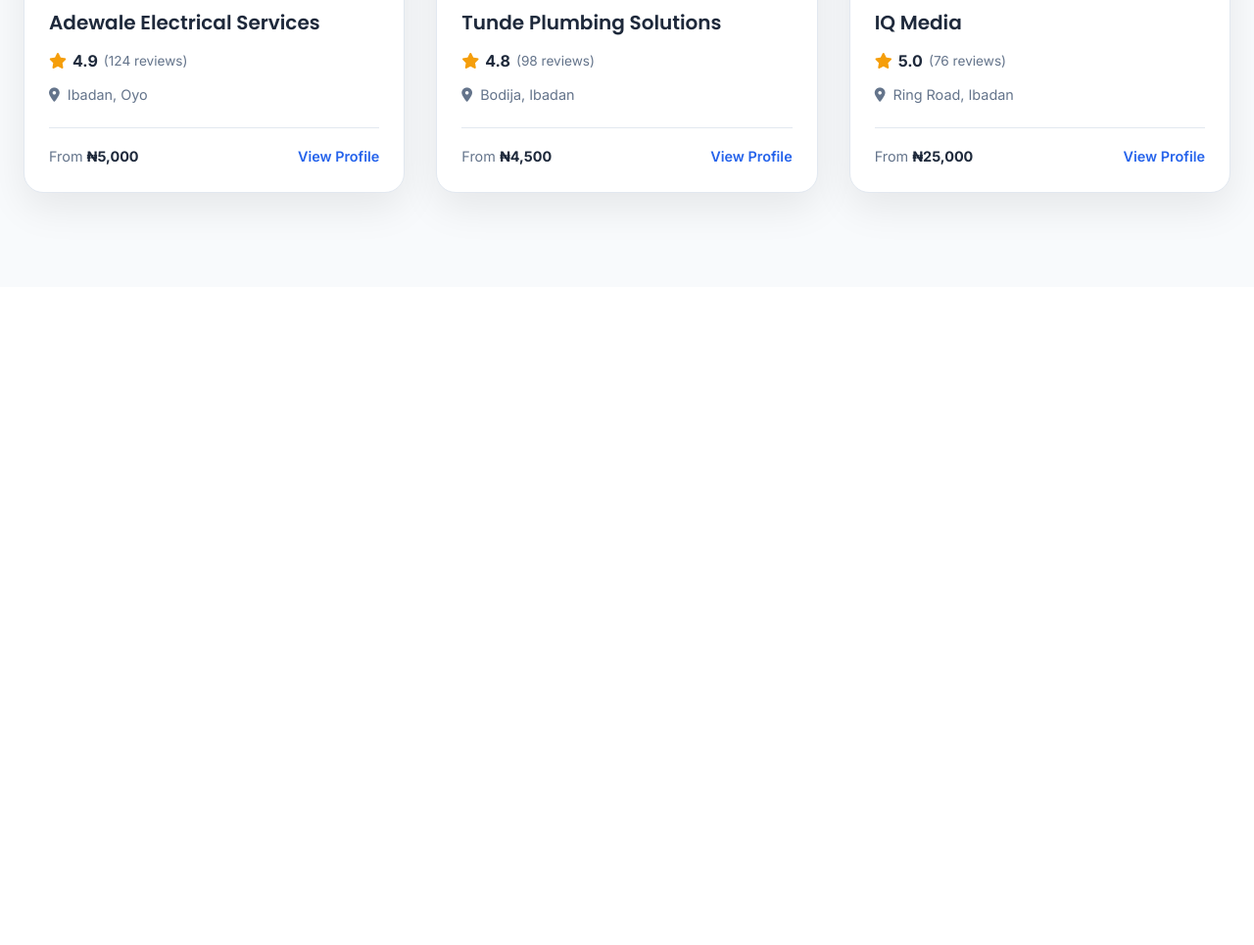
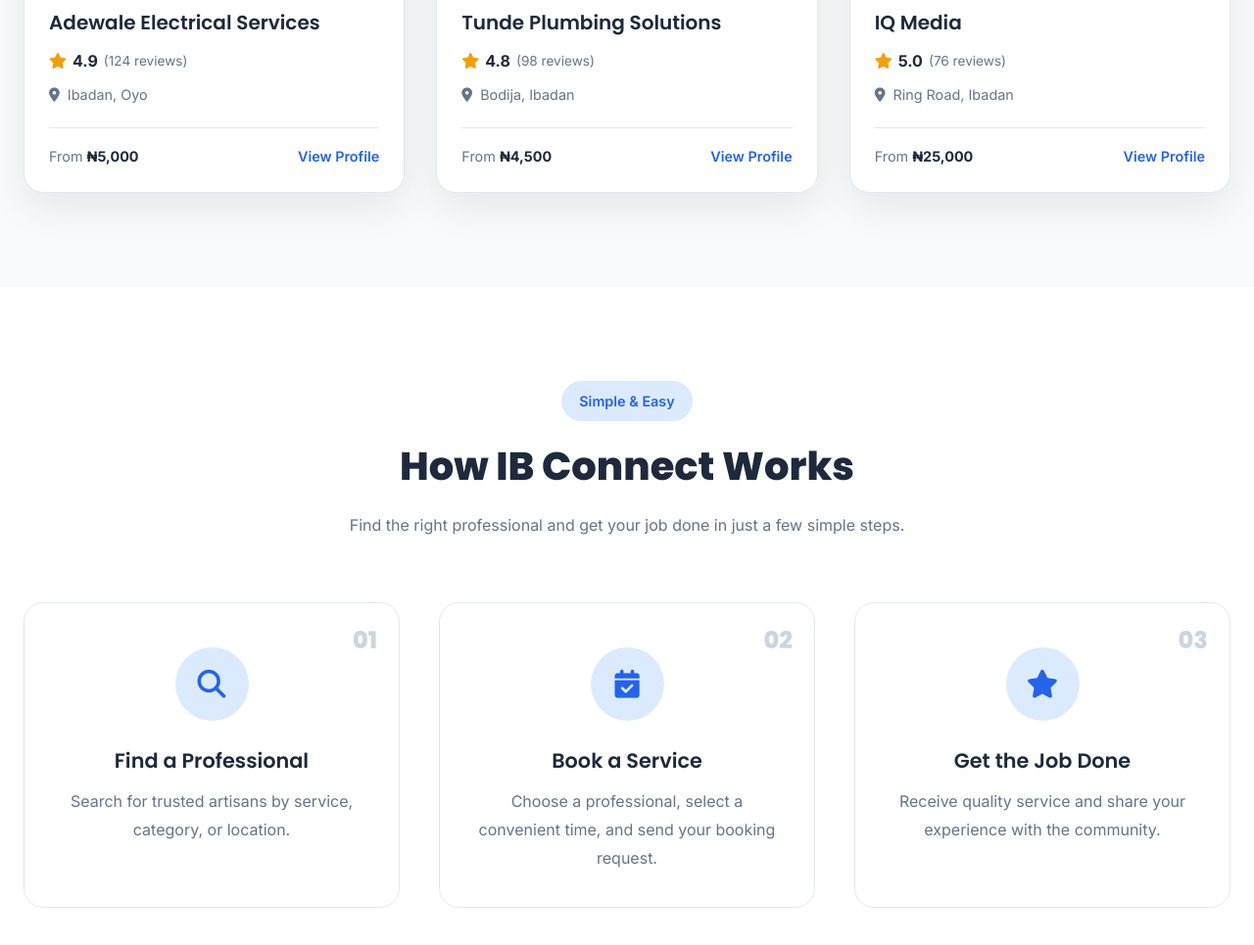
Before and after one commit to PopoolaHakeem/ib-connect, a plain HTML site: page index.html in a window 1280 px wide. Shown: the part 2422-3387 px from the top of the page at 98% size. Before the commit the page ends 2715 px from the top, so only its background shows below. Drawn offline with nearby package versions, Linux system fonts and the light colour scheme.

Commit message:
How it works

```diff
--- a/assets/css/style.css
+++ b/assets/css/style.css
@@ -355,8 +355,6 @@ button{
 }
 
 .hero-small-card{
-
-    display: ;
 
     top:40px;
 
@@ -883,3 +881,102 @@ button{
     color:#1D4ED8;
 
 }
+
+
+/* ===================================================
+   HOW IT WORKS
+=================================================== */
+
+.process-card{
+
+    position:relative;
+
+    padding:35px 30px;
+
+    text-align:center;
+
+    border:1px solid var(--border);
+
+    border-radius:20px;
+
+    background:#fff;
+
+    transition:var(--transition);
+
+}
+
+.process-card:hover{
+
+    transform:translateY(-8px);
+
+    box-shadow: 0 25px 50px rgba(37,99,235,.12);
+
+}
+
+.process-number{
+
+    position:absolute;
+
+    top:20px;
+
+    right:22px;
+
+    color:#CBD5E1;
+
+    font-family:'Poppins',sans-serif;
+
+    font-size:1.5rem;
+
+    font-weight:800;
+
+}
+
+.process-icon{
+
+    width:75px;
+
+    height:75px;
+
+    margin:10px auto 25px;
+
+    display:flex;
+
+    align-items:center;
+
+    justify-content:center;
+
+    border-radius:50%;
+
+    background:#DBEAFE;
+
+    color:var(--primary);
+
+    font-size:1.8rem;
+
+    transition:var(--transition);
+
+}
+
+.process-card:hover .process-icon{
+
+    background:var(--primary);
+
+    color:#fff;
+
+}
+
+.process-card h3{
+
+    font-size:1.3rem;
+
+    margin-bottom:12px;
+
+}
+
+.process-card p{
+
+    color:var(--text);
+
+    line-height:1.8;
+
+}
--- a/index.html
+++ b/index.html
@@ -770,8 +770,109 @@
 
 
     <!-- ==========================
-         HOW IT WORKS
-    =========================== -->
+     HOW IT WORKS
+    ========================== -->
+
+    <section class="py-24 bg-white">
+
+        <div class="max-w-7xl mx-auto px-6">
+
+            <!-- Section Heading -->
+
+            <div class="text-center mb-16">
+
+                <span class="section-badge">
+                    Simple & Easy
+                </span>
+
+                <h2 class="section-title mt-4">
+                    How IB Connect Works
+                </h2>
+
+                <p class="section-description">
+                    Find the right professional and get your job done in just a few simple steps.
+                </p>
+
+            </div>
+
+
+            <!-- Steps -->
+
+            <div class="grid md:grid-cols-3 gap-10">
+
+                <!-- Step 1 -->
+
+                <div class="process-card">
+
+                    <div class="process-number">
+                        01
+                    </div>
+
+                    <div class="process-icon">
+                        <i class="fa-solid fa-magnifying-glass"></i>
+                    </div>
+
+                    <h3>
+                        Find a Professional
+                    </h3>
+
+                    <p>
+                        Search for trusted artisans by service, category, or location.
+                    </p>
+
+                </div>
+
+
+                <!-- Step 2 -->
+
+                <div class="process-card">
+
+                    <div class="process-number">
+                        02
+                    </div>
+
+                    <div class="process-icon">
+                        <i class="fa-solid fa-calendar-check"></i>
+                    </div>
+
+                    <h3>
+                        Book a Service
+                    </h3>
+
+                    <p>
+                        Choose a professional, select a convenient time, and send your booking request.
+                    </p>
+
+                </div>
+
+
+                <!-- Step 3 -->
+
+                <div class="process-card">
+
+                    <div class="process-number">
+                        03
+                    </div>
+
+                    <div class="process-icon">
+                        <i class="fa-solid fa-star"></i>
+                    </div>
+
+                    <h3>
+                        Get the Job Done
+                    </h3>
+
+                    <p>
+                        Receive quality service and share your experience with the community.
+                    </p>
+
+                </div>
+
+            </div>
+
+        </div>
+
+    </section>
 
 
 
```
